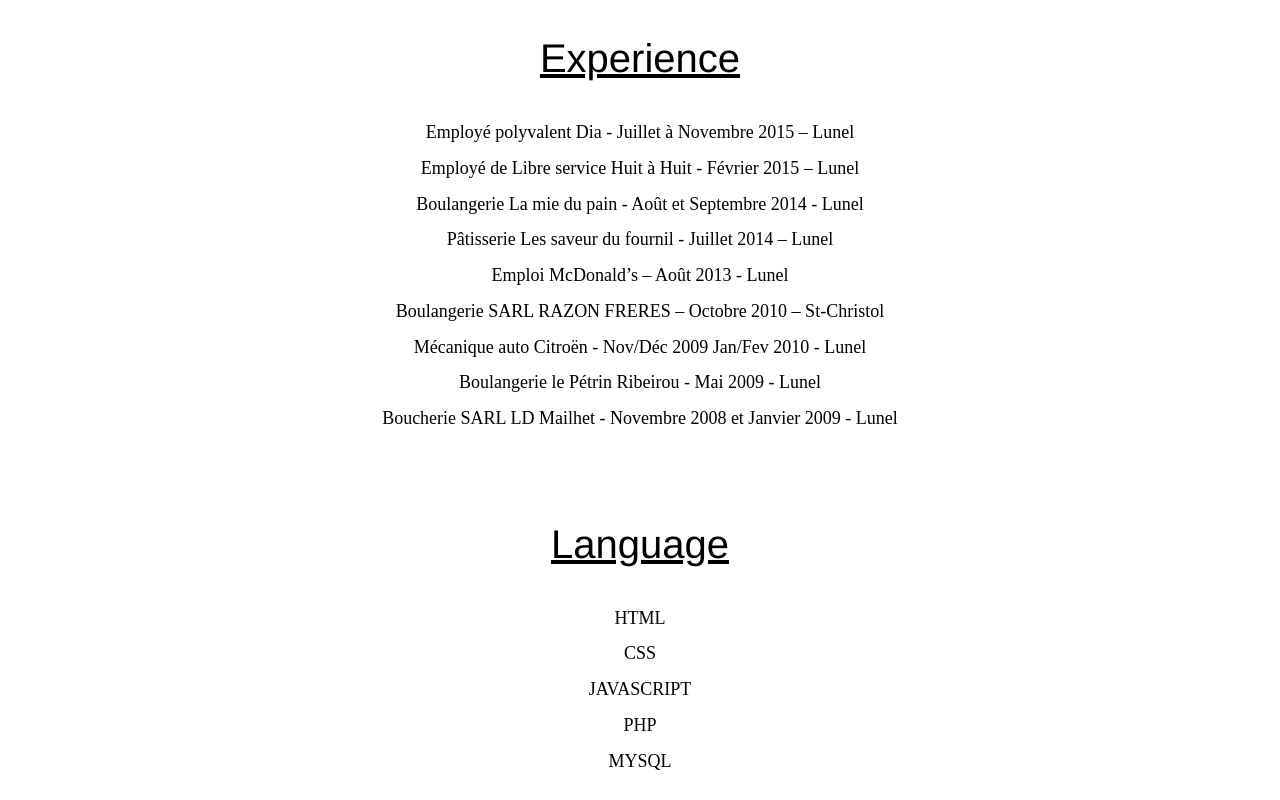
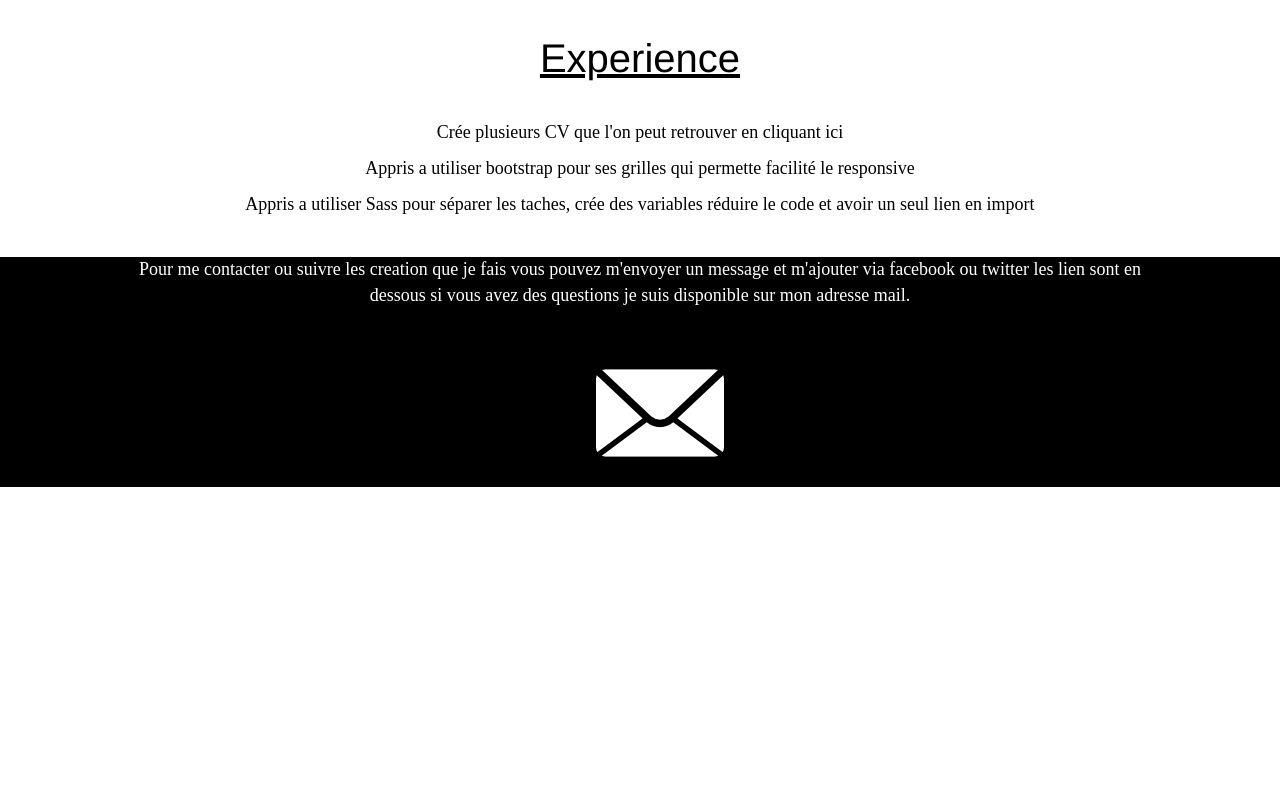
Before and after one commit to JiwixAtBeweb/portfolio, a plain HTML site: page index.html in a window 1280 px wide. Shown: the part 1580-2380 px from the top of the page. After the commit the page ends 2067 px from the top, so only its background shows below. Drawn offline with Linux system fonts and the light colour scheme.

Commit message:
commit 5 juillet 12h18

```diff
--- a/css/scss/_style.scss
+++ b/css/scss/_style.scss
@@ -125,9 +125,14 @@ article{
 
 }
 
+.langue{
+  background-color: blue;
+  height: 100px;
+  margin-bottom: 20px;
+}
+
 footer{
   background-color: black;
-  width: 100%;
 }
 
 .textecontact{
--- a/index.html
+++ b/index.html
@@ -3,6 +3,7 @@
   <head>
     <meta charset="utf-8">
     <link rel="stylesheet" href="./css/reset.css"/..>
+    <link rel="shortcut icon" href="./css/img/logo.png"/>
     <link rel="stylesheet" href="./css/boot/bootstrap.css"/>
     <link rel="stylesheet" href="./css/main.css"/>
     <script type="text/javascript" src="./jquery/jquery-2.0.2.js"/></script>
@@ -79,30 +80,12 @@
         <h2 id="experience">Experience</h2>
       </header>
       <article class="contenue">
-        <p>Employé polyvalent Dia - Juillet à Novembre 2015 – Lunel</p>
-        <p>Employé de Libre service Huit à Huit - Février 2015 – Lunel</p>
-        <p>Boulangerie La mie du pain - Août et Septembre 2014 - Lunel</p>
-        <p>Pâtisserie Les saveur du fournil - Juillet 2014 – Lunel</p>
-        <p>Emploi McDonald’s – Août 2013 - Lunel</p>
-        <p>Boulangerie SARL RAZON FRERES – Octobre 2010 – St-Christol</p>
-        <p>Mécanique auto Citroën - Nov/Déc 2009 Jan/Fev 2010 - Lunel</p>
-        <p>Boulangerie le Pétrin Ribeirou - Mai 2009 - Lunel</p>
-        <p>Boucherie SARL LD Mailhet - Novembre 2008 et Janvier 2009 - Lunel</p>
+        <p>Crée plusieurs CV que l'on peut retrouver en cliquant ici</p>
+        <p>Appris a utiliser bootstrap pour ses grilles qui permette facilité le responsive</p>
+        <p>Appris a utiliser Sass pour séparer les taches, crée des variables réduire le code et avoir un seul lien en import </p>
       </article>
     </section>
 
-    <section class="col-xs-10 col-xs-offset-1 toutesection">
-      <header>
-        <h2 id="experience">Language</h2>
-      </header>
-      <article class="contenue">
-        <p>HTML</p>
-        <p>CSS</p>
-        <p>JAVASCRIPT</p>
-        <p>PHP</p>
-        <p>MYSQL</p>
-      </article>
-    </section>
     <footer class="col-xs-12">
       <section>
         <article class="textecontact">
```
Also changed, not shown: css/img/logo.png (added), css/main.css, 1 other file.
